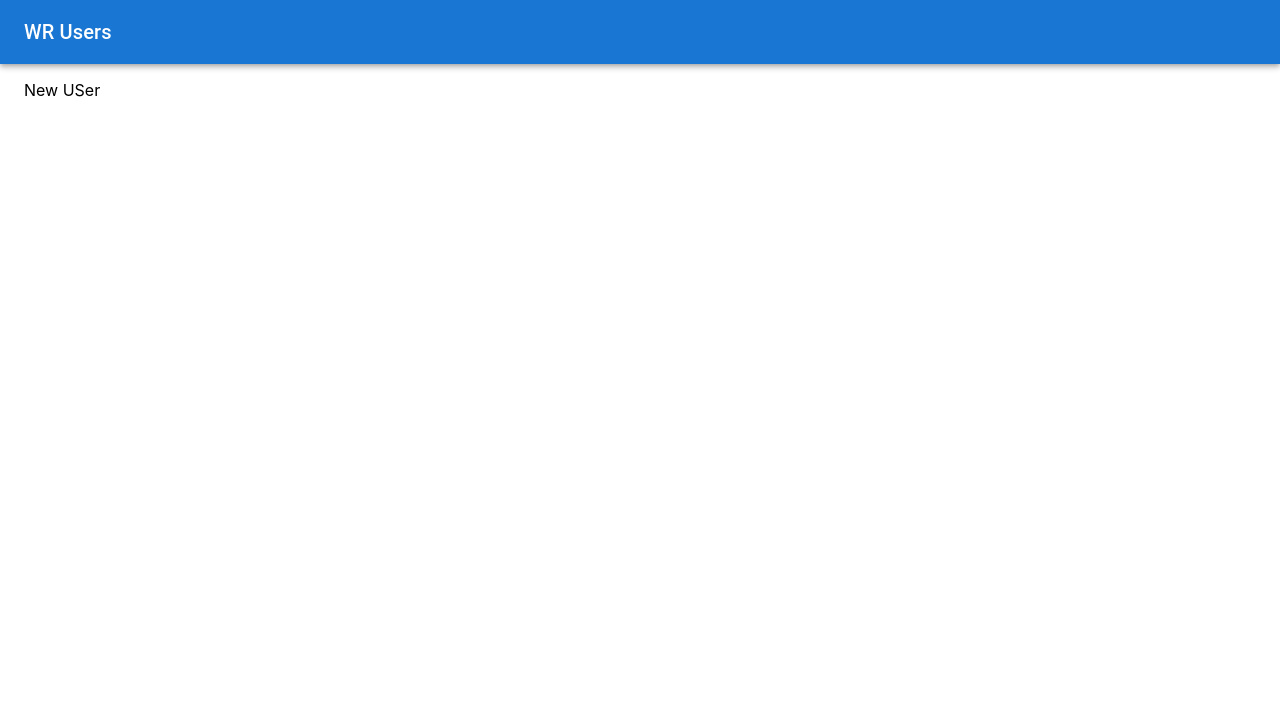
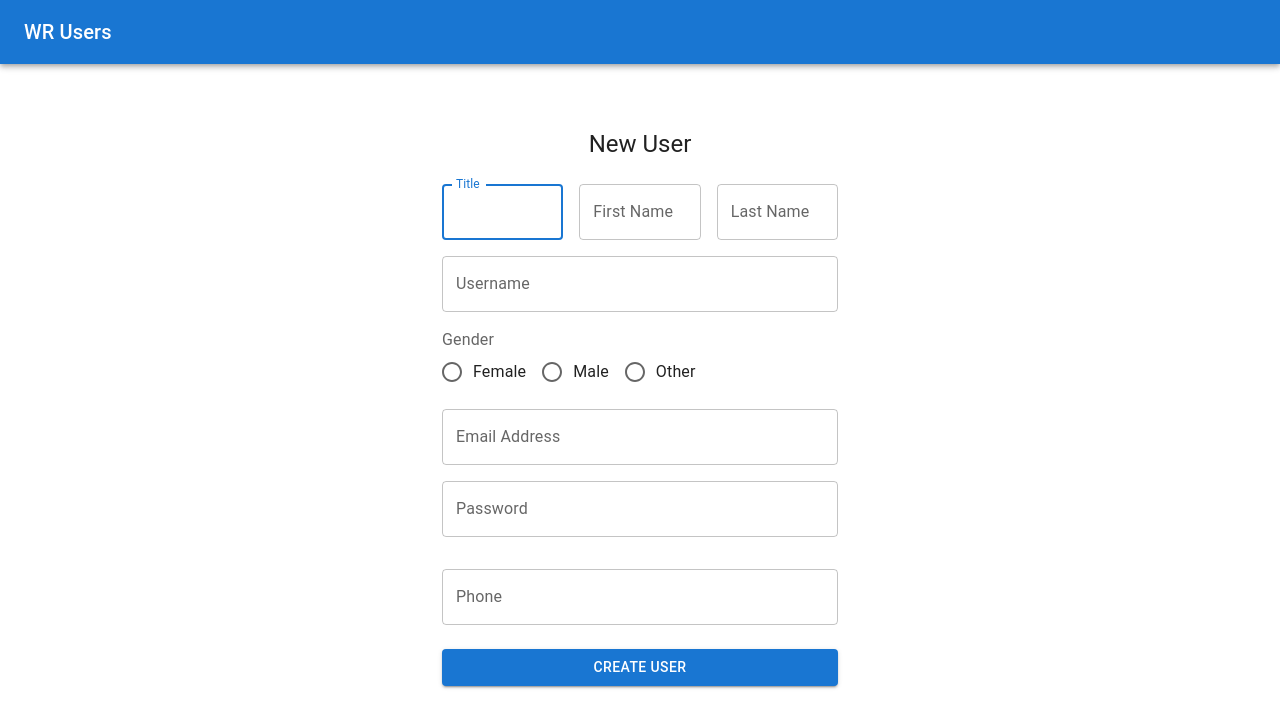
Before and after one commit to AnvarPK/wr-users, a React (Create React App) app: page /new-user in a window 1280 px wide. Shown: the top 728 px of the page. Built offline with nearby package versions, Linux system fonts and the light colour scheme.

Commit message:
user for layout added

```diff
--- a/package.json
+++ b/package.json
@@ -6,11 +6,13 @@
     "@emotion/react": "^11.7.0",
     "@emotion/styled": "^11.6.0",
     "@mui/icons-material": "^5.2.1",
+    "@mui/lab": "^5.0.0-alpha.59",
     "@mui/material": "^5.2.3",
     "@testing-library/jest-dom": "^5.16.1",
     "@testing-library/react": "^11.2.7",
     "@testing-library/user-event": "^12.8.3",
     "axios": "^0.24.0",
+    "date-fns": "^2.27.0",
     "react": "^17.0.2",
     "react-dom": "^17.0.2",
     "react-redux": "^7.2.6",
--- /dev/null
+++ b/src/components/basicdatepicker/index.jsx
@@ -0,0 +1,24 @@
+import * as React from "react";
+import TextField from "@mui/material/TextField";
+import AdapterDateFns from "@mui/lab/AdapterDateFns";
+import LocalizationProvider from "@mui/lab/LocalizationProvider";
+import DatePicker from "@mui/lab/DatePicker";
+
+const BasicDatePicker = () => {
+  const [value, setValue] = React.useState(null);
+
+  return (
+    <LocalizationProvider dateAdapter={AdapterDateFns}>
+      <DatePicker
+        label="Date Of Birth"
+        value={value}
+        onChange={(newValue) => {
+          setValue(newValue);
+        }}
+        renderInput={(params) => <TextField {...params} fullWidth/>}
+      />
+    </LocalizationProvider>
+  );
+};
+
+export default BasicDatePicker;
--- /dev/null
+++ b/src/components/userform/index.jsx
@@ -0,0 +1,149 @@
+import * as React from "react";
+import Avatar from "@mui/material/Avatar";
+import Button from "@mui/material/Button";
+import CssBaseline from "@mui/material/CssBaseline";
+import TextField from "@mui/material/TextField";
+import FormControlLabel from "@mui/material/FormControlLabel";
+import Checkbox from "@mui/material/Checkbox";
+import Link from "@mui/material/Link";
+import Grid from "@mui/material/Grid";
+import Box from "@mui/material/Box";
+import LockOutlinedIcon from "@mui/icons-material/LockOutlined";
+import Typography from "@mui/material/Typography";
+import Container from "@mui/material/Container";
+import { createTheme, ThemeProvider } from "@mui/material/styles";
+import { FormControl, FormLabel, Radio, RadioGroup } from "@mui/material";
+import BasicDatePicker from "../basicdatepicker";
+
+const UserForm = () => {
+  const handleSubmit = (event) => {
+    event.preventDefault();
+    const data = new FormData(event.currentTarget);
+    // eslint-disable-next-line no-console
+    console.log({
+      email: data.get("email"),
+      password: data.get("password"),
+    });
+  };
+
+  return (
+    <Container component="main" maxWidth="xs">
+      <CssBaseline />
+      <Box
+        sx={{
+          marginTop: 8,
+          display: "flex",
+          flexDirection: "column",
+          alignItems: "center",
+        }}
+      >
+        <Typography component="h1" variant="h5">
+          New User
+        </Typography>
+        <Box component="form" noValidate onSubmit={handleSubmit} sx={{ mt: 3 }}>
+          <Grid container spacing={2}>
+            <Grid item xs={12} sm={4}>
+              <TextField
+                name="title"
+                fullWidth
+                id="title"
+                label="Title"
+                autoFocus
+              />
+            </Grid>
+            <Grid item xs={12} sm={4}>
+              <TextField
+                name="firstName"
+                fullWidth
+                id="firstName"
+                label="First Name"
+              />
+            </Grid>
+            <Grid item xs={12} sm={4}>
+              <TextField
+                fullWidth
+                id="lastName"
+                label="Last Name"
+                name="lastName"
+              />
+            </Grid>
+            <Grid item xs={12}>
+              <TextField
+                fullWidth
+                id="username"
+                label="Username"
+                name="username"
+              />
+            </Grid>
+            <Grid item xs={12}>
+              <FormControl component="fieldset">
+                <FormLabel component="legend">Gender</FormLabel>
+                <RadioGroup
+                  row
+                  aria-label="gender"
+                  name="row-radio-buttons-group"
+                >
+                  <FormControlLabel
+                    value="female"
+                    control={<Radio />}
+                    label="Female"
+                  />
+                  <FormControlLabel
+                    value="male"
+                    control={<Radio />}
+                    label="Male"
+                  />
+                  <FormControlLabel
+                    value="other"
+                    control={<Radio />}
+                    label="Other"
+                  />
+                </RadioGroup>
+              </FormControl>
+            </Grid>
+            <Grid item xs={12}>
+              <TextField
+                fullWidth
+                id="email"
+                label="Email Address"
+                name="email"
+              />
+            </Grid>
+            <Grid item xs={12}>
+              <TextField
+                fullWidth
+                name="password"
+                label="Password"
+                type="password"
+                id="password"
+              />
+            </Grid>
+            <Grid item xs={12}>
+              <BasicDatePicker />
+            </Grid>
+            <Grid item xs={12}>
+              <TextField
+                fullWidth
+                name="phone"
+                label="Phone"
+                type="number"
+                id="phone"
+              />
+            </Grid>
+          </Grid>
+
+          <Button
+            type="submit"
+            fullWidth
+            variant="contained"
+            sx={{ mt: 3, mb: 2 }}
+          >
+            Create User
+          </Button>
+        </Box>
+      </Box>
+    </Container>
+  );
+};
+
+export default UserForm;
--- a/src/pages/newuser/index.jsx
+++ b/src/pages/newuser/index.jsx
@@ -1,9 +1,11 @@
+import UserForm from "../../components/userform";
+
 const NewUser = () => {
-    return (
-        <div>
-          New USer
-        </div>
-    )
-}
+  return (
+    <>
+      <UserForm />
+    </>
+  );
+};
 
-export default NewUser
+export default NewUser;
```
Also changed, not shown: src/components/userform/style.js (added), 1 other file (tests, documents, lock files or other folders).
